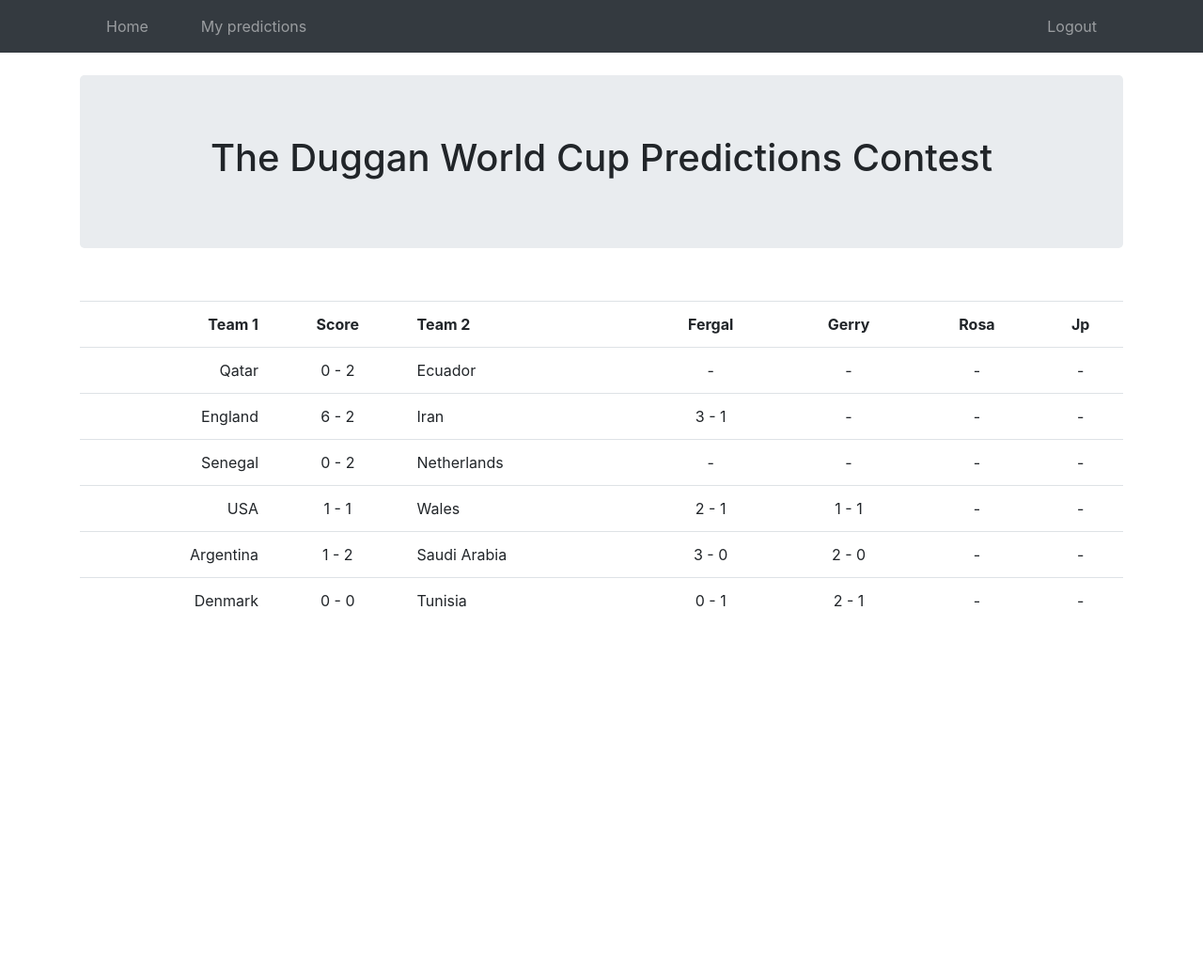
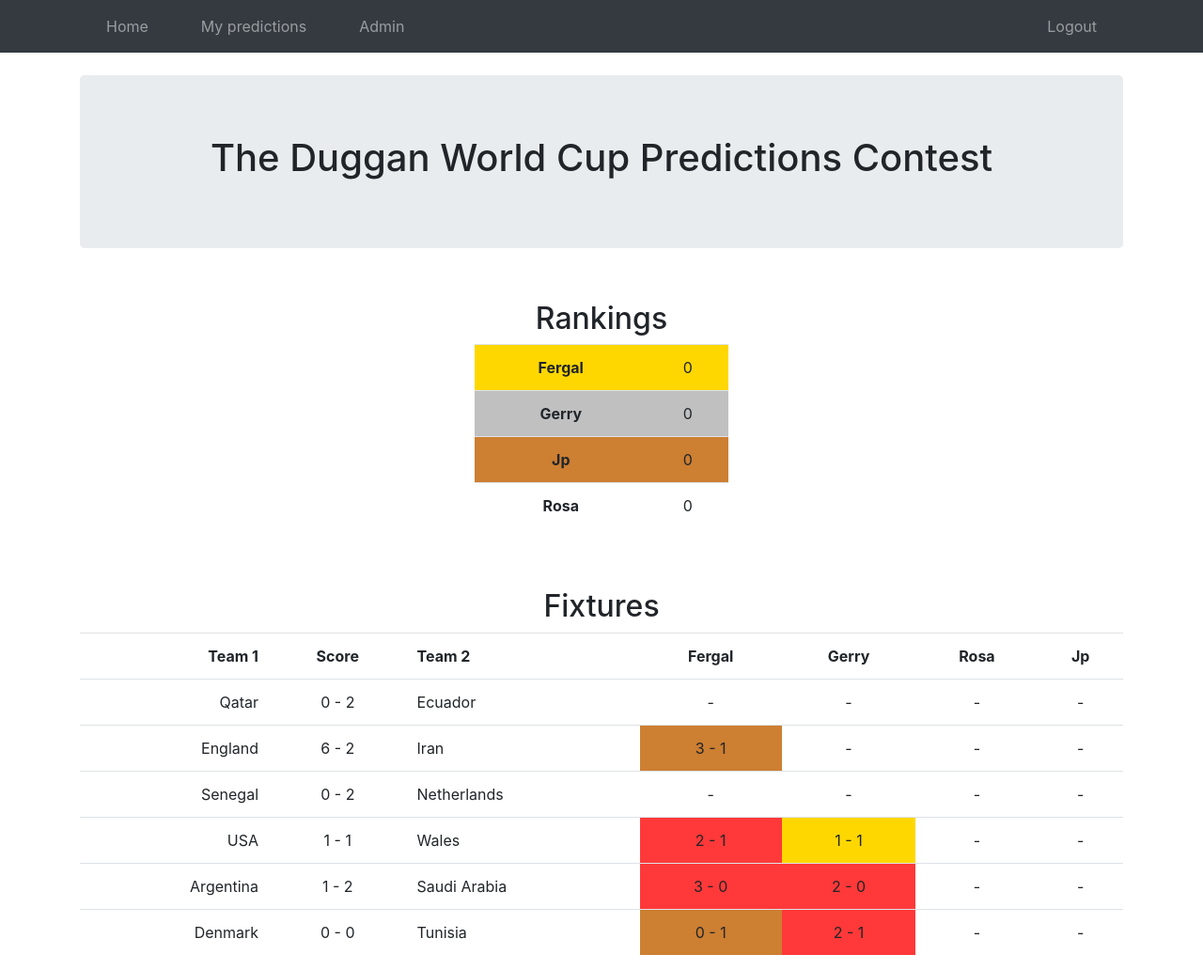
Before and after one commit to fjd35/world_cup, a Flask app: page / in a window 1280 px wide. Shown: the whole page at 94% size. Before the commit the page ends 646 px from the top, so only its background shows below. Run offline with Flask 2, Linux system fonts and the light colour scheme; a user stored in the database is signed in; data comes from the database, SQL or seed files in the repository; some libraries are stand-ins or nearby versions.

Commit message:
Updates incl cell highlighting, score league table, manual score update

```diff
--- a/src/main.py
+++ b/src/main.py
@@ -9,8 +9,9 @@ main = Blueprint("main", __name__)
 
 @main.route("/")
 def index():
+    users = db.session.query(User).order_by(User.score.desc(), User.username).all()
     df = get_summary_df()
-    return render_template("index.html", df=df)
+    return render_template("index.html", users=users, df=df)
 
 @main.route("/my_predictions")
 @login_required
@@ -54,6 +55,15 @@ def update_match():
     match.score2 = data["score2"] if data["score2"] != '' else None
     match.is_finished = "lock" in data
     db.session.commit()
+    update_scores()
+    return redirect(url_for("main.admin"))
+
+@main.route("/update_scores")
+@login_required
+def update_scores_route():
+    if current_user.id != 1:
+        abort(403)
+    update_scores()
     return redirect(url_for("main.admin"))
 
 @main.errorhandler(403)
@@ -100,3 +110,29 @@ def get_predictions_df() -> pd.DataFrame:
         data.append(row)
     df = pd.DataFrame(data, columns=columns)
     return df
+
+def update_scores():
+    users = db.session.query(User).order_by(User.id).all()
+    matches = db.session.query(Match).order_by(Match.id).all()
+    user_scores = {user.id: 0 for user in users}
+    for match in matches:
+        if match.score1 is None or match.score2 is None:
+            break
+        for user in users:
+            try:
+                prediction = next(filter(lambda p: p.match.id == match.id, user.predictions))
+            except StopIteration:
+                continue
+            if prediction.score1 is None or prediction.score2 is None:
+                # Shouldn't be possible but worth filtering anyway
+                continue
+            if prediction.score1 == match.score1 and prediction.score2 == match.score2:
+                user_scores[user.id] += 3
+            elif prediction.score1 - prediction.score2 == match.score1 - match.score2:
+                user_scores[user.id] += 2
+            elif (prediction.score1 > prediction.score2) == (match.score1 > match.score2):
+                user_scores[user.id] += 1
+    for user in users:
+        user.score = user_scores[user.id]
+    db.session.commit()
+    print(f"Updated scores: {users}")
--- a/src/templates/admin.html
+++ b/src/templates/admin.html
@@ -5,6 +5,9 @@
 <h1 class="text-center">
   Admin page
 </h1>
+<br>
+<a class="btn btn-warning" href="/update_scores">Update Scores</a>
+<br><br>
 <table class="table">
     <tr>
         <th class="text-right">Team 1</th>
--- a/src/templates/base.html
+++ b/src/templates/base.html
@@ -13,6 +13,18 @@
         li.nav-item {
             padding-left:20px;
             padding-right:20px
+        }
+        .points3 {
+            background-color: #FFD700;
+        }
+        .points2 {
+            background-color: #C0C0C0;
+        }
+        .points1 {
+            background-color: #CD7F32;
+        }
+        .points0 {
+            background-color: rgb(255, 57, 57);
         }
     </style>
 </head>
@@ -30,6 +42,13 @@
                 <li class="nav-item">
                     <a href="{{ url_for('main.my_predictions') }}" class="nav-link">
                         My predictions
+                    </a>
+                </li>
+                {% endif %}
+                {% if current_user.is_authenticated and current_user.id == 1 %}
+                <li class="nav-item">
+                    <a href="{{ url_for('main.admin') }}" class="nav-link">
+                        Admin
                     </a>
                 </li>
                 {% endif %}
--- a/src/templates/index.html
+++ b/src/templates/index.html
@@ -8,6 +8,29 @@
     </h1>
 </div>
 <br>
+<div class="container text-center" style="width: 300px">
+    <h2>Rankings</h2>
+    <table class="table">
+        {% for user in users %}
+        {% if loop.index == 1 %}
+            {% set class="points3"%}
+        {% elif loop.index == 2 %}
+            {% set class="points2" %}
+        {% elif loop.index == 3 %}
+            {% set class="points1" %}
+        {% else %}
+            {% set class="" %}
+        {% endif %}
+        <tr class="{{ class }}">
+            <th>{{ user.username }}</th>
+            <td>{{ user.score }}</td>
+        </tr>
+        {% endfor %}
+    </table>
+</div>
+<br><br>
+<div class="text-center">
+    <h2>Fixtures</h2>
     <table class="table">
         <tr>
             <th class="text-right">Team 1</th>
@@ -23,9 +46,23 @@
                 <td class="text-center">{{ row[1][0] }} - {{ row[1][1] }}</td>
                 <td class="text-left">{{ row[2] }}</td>
                 {% for username in df.columns[3:] %}
-                <td class="text-center">{{ row[username][0] }} - {{ row[username][1] }}</td>
+                    {% if '' in row[username] %}
+                        {% set class="" %}
+                    {% elif '' in row[1] %}
+                        {% set class="" %}
+                    {% elif row[username] == row[1] %}
+                        {% set class="points3" %}
+                    {% elif (row[username][0] - row[username][1]) == (row[1][0] - row[1][1]) %}
+                        {% set class="points2" %}
+                    {% elif (row[username][0] > row[username][1]) == (row[1][0] > row[1][1]) %}
+                        {% set class="points1" %}
+                    {% else %}
+                        {% set class="points0" %}
+                    {% endif %}
+                    <td class="text-center {{ class }}">{{ row[username][0] }} - {{ row[username][1] }}</td>
                 {% endfor %}
             </tr>
         {% endfor %}
     </table>
+</div>
 {% endblock %}
```
Lines whose indentation alone changed are shown as unchanged.
